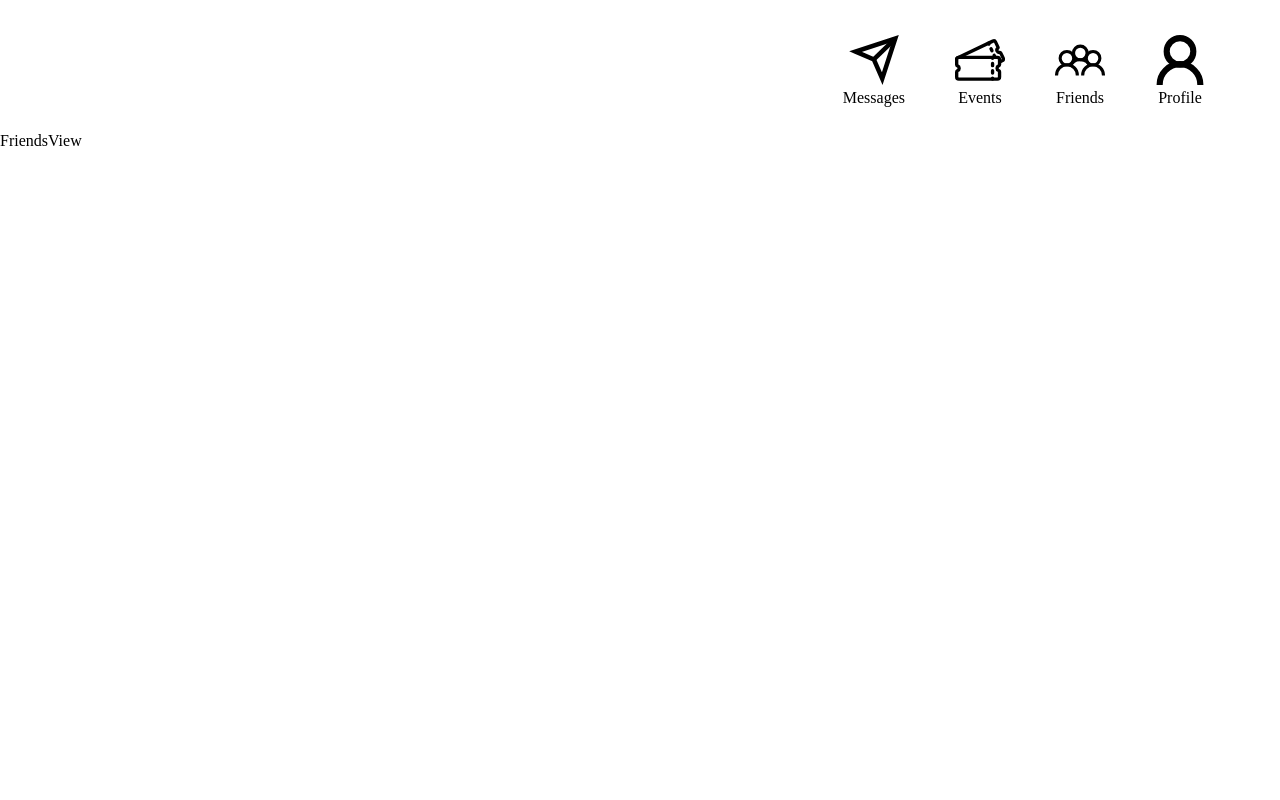
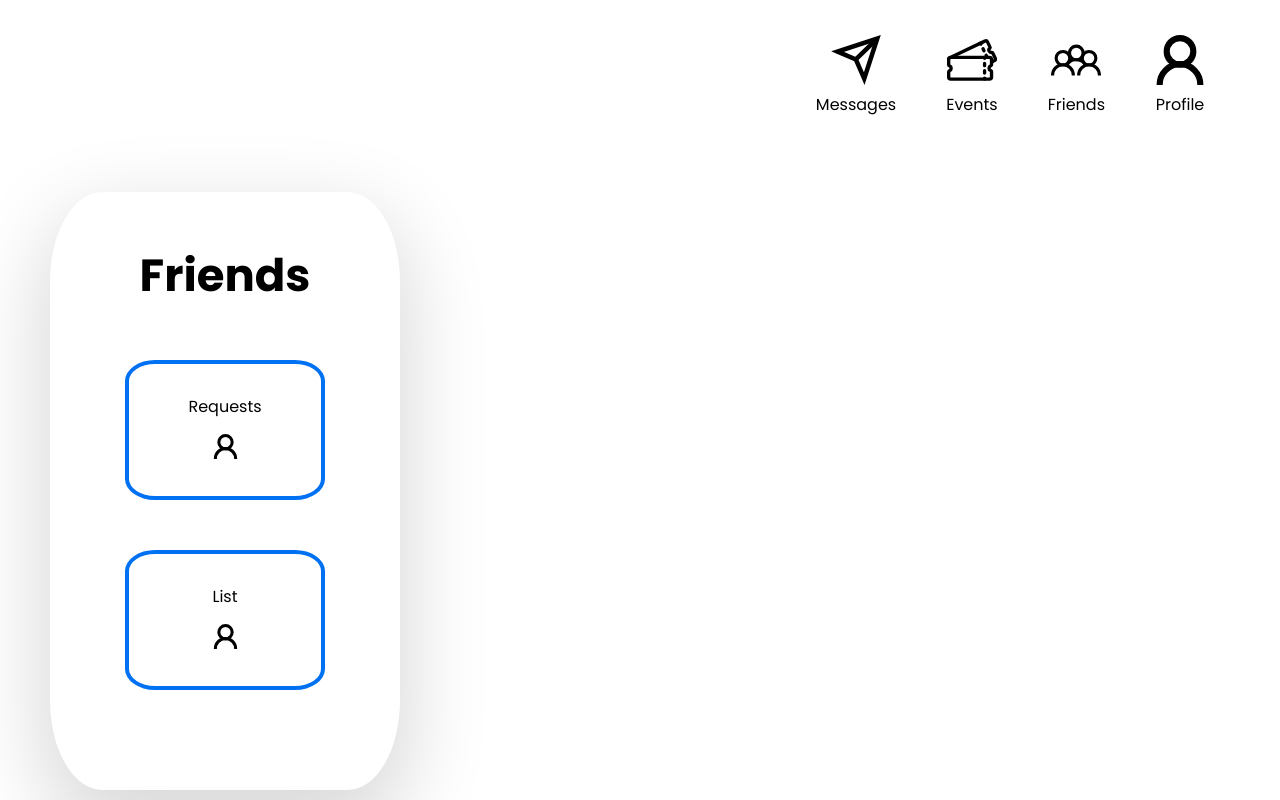
Before and after one commit to OkhaiBroh/PW1-G8, a Vue app: page /friends in a window 1280 px wide. Shown: the top 800 px of the page. Built offline with nearby package versions, Linux system fonts and the light colour scheme.

Commit message:
structure plus basic css done

```diff
--- /dev/null
+++ b/src/assets/friends.css
@@ -0,0 +1,23 @@
+.background {
+    background-color: #D9D9D9;
+}
+.panel {
+    margin: 50px;
+    border-radius: 15%;
+    background-color: white;
+}
+.friends {
+    font-size: 45px;
+    font-weight: 700;
+    margin-bottom: 50px;
+
+}
+.option {
+    border-radius: 15%;
+    border: 4px solid #0071F2;
+    padding: 30px;
+    margin-bottom: 50px;
+}
+.option_text {
+    margin-bottom: 15px;
+}
--- a/src/assets/main.css
+++ b/src/assets/main.css
@@ -2,11 +2,21 @@
 
 @import "./login.css";
 @import "./header.css";
+@import "./friends.css";
+
 
 
 :root {
-    --font_title: 'Poppins';
+    --font: 'Poppins';
     --bg_button: #0071F2;
+    --gray_color: #D9D9D9
+}
+
+* {
+    margin: 0;
+    padding: 0;
+
+    font-family: var(--font);
 }
 
 /************************************
--- a/src/views/FriendsView.vue
+++ b/src/views/FriendsView.vue
@@ -1,3 +1,20 @@
-<template>
-    FriendsView
+<template class="background">
+    <div class="panel">
+        <p class="friends">Friends</p>
+
+        <div class="option">
+            <p class="option_text">Requests</p>
+            <img src="../svgs/ico_user.svg" class="ico">
+        </div>
+
+        <div class="option">
+            <p class="option_text">List</p>
+            <img src="../svgs/ico_user.svg" class="ico">
+        </div>
+
+
+    </div>
+      <div class="panel">
+
+        </div>
 </template>
```
